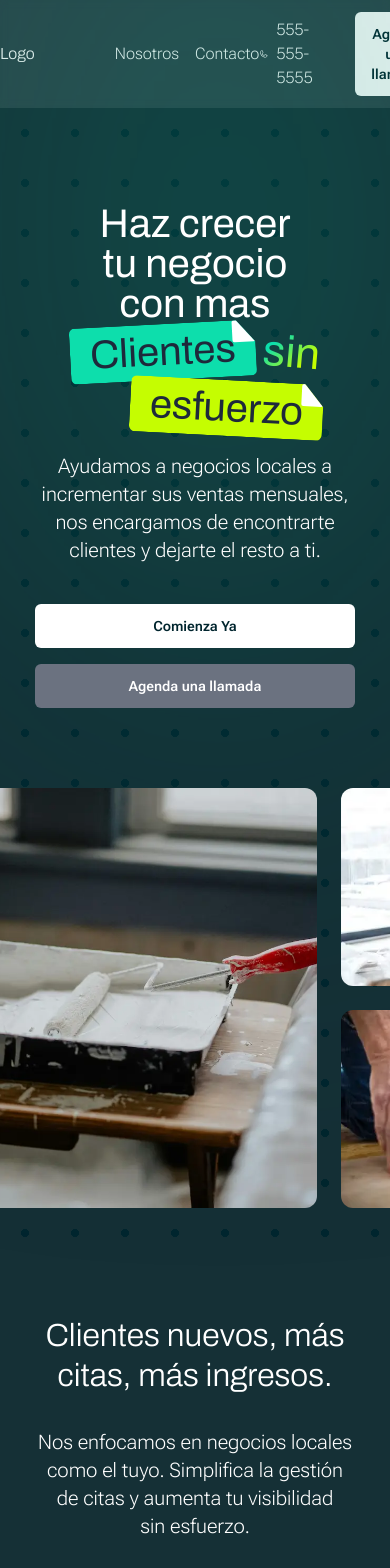
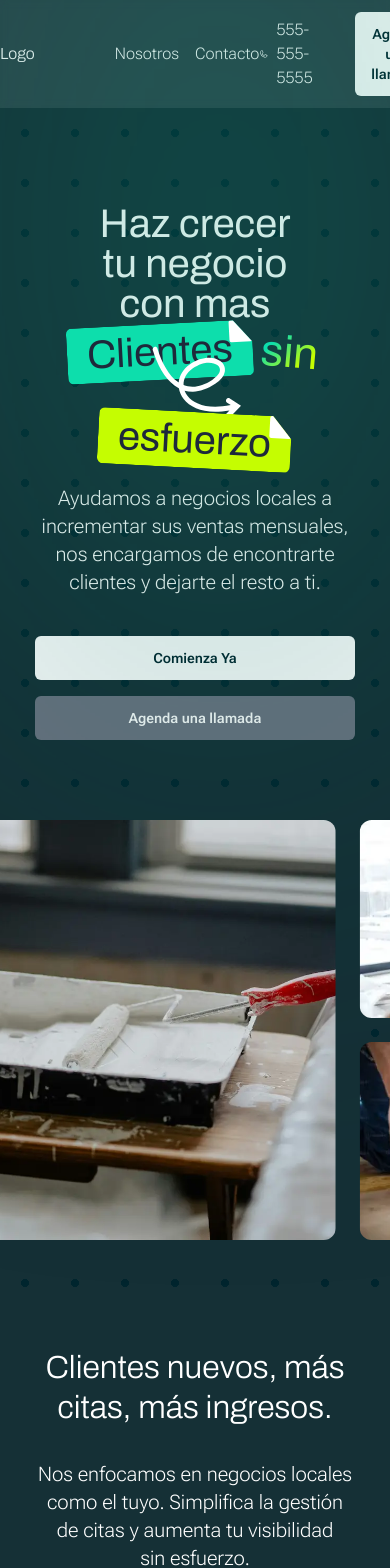
Before and after one commit to jordiparadelo/Japp-Media, a Next.js app: page / in a window 390 px wide. Shown: the top 1568 px of the page. Built offline with nearby package versions, Linux system fonts and the light colour scheme.

Commit message:
Home hero updated

```diff
--- a/package.json
+++ b/package.json
@@ -17,6 +17,7 @@
     "react": "^18",
     "react-dom": "^18",
     "react-hook-form": "^7.53.0",
+    "sass": "^1.79.1",
     "tailwind-merge": "^2.5.2"
   },
   "devDependencies": {
--- a/src/components/sections/Hero.tsx
+++ b/src/components/sections/Hero.tsx
@@ -4,9 +4,11 @@ import { Button, SectionTag } from "@/components/ui";
 import Image from "next/image";
 import InfiniteScroll from "../ui/InfiniteScroll";
 
-import styles from "@/styles/hero.module.css";
+import styles from "@/styles/hero.module.scss";
 import { cn } from "@/libs/utils";
 import { HERO_IMAGES } from "@/data";
+
+import DoodleArrow from '@/assets/icons/doodle-arrow.svg'
 
 function Hero() {
 	return (
@@ -23,7 +25,7 @@ function Hero() {
 								tu negocio con mas
 								<span className={styles["hero_heading-wrap"]}>
 									{" "}
-									<span>
+									<span className={styles["hero_heading-wrap_line"]}>
 										<SectionTag
 											rotation={-3}
 											color='#0DDEAC'
@@ -32,12 +34,16 @@ function Hero() {
 										</SectionTag>{" "}
 										<span>sin</span>
 									</span>{" "}
+									<span className={styles["hero_heading-wrap_line"]}>
+									<DoodleArrow/>
+
 										<SectionTag
 											rotation={3}
 											color='#C5FD01'
 										>
 											esfuerzo
 										</SectionTag>
+									</span>
 								</span>
 							</h1>
 							<p className='text-xl max-w-screen-md mx-auto text-pretty'>
--- a/src/styles/globals.css
+++ b/src/styles/globals.css
@@ -137,7 +137,22 @@
 	/* background-position: 0 0, 10px 10px; */
 }
 
-.bkg-dot-pattern > *{
+.bkg-dot-pattern::before {
+	content: "";
+	position: absolute;
+	top: 10%;
+	transform: translateY(-50%);
+	width: 100%;
+	height: 100%;
+	opacity: 0.6;
+	background-image: radial-gradient(#0ddeac 50%, #00252e 50%);
+	filter: blur(200px);
+	opacity: 0.35;
+	z-index: 0;
+}
+
+.bkg-dot-pattern > *,
+.bkg-grid-pattern > *, {
 	position: relative;
 	z-index: 1;
 }
@@ -148,6 +163,20 @@
 	background-image: linear-gradient(#444cf7 1px, transparent 1px),
 		linear-gradient(to right, #444cf7 1px, #e5e5f7 1px);
 	background-size: 20px 20px;
+}
+
+.bkg-grid-pattern::before {
+	content: "";
+	position: absolute;
+	top: 10%;
+	transform: translateY(-50%);
+	width: 100%;
+	height: 100%;
+	opacity: 0.6;
+	background-image: radial-gradient(#0ddeac 50%, #00252e 50%);
+	filter: blur(200px);
+	opacity: 0.35;
+	z-index: 0;
 }
 
 .drag-none {
--- a/src/styles/hero.module.css
+++ /dev/null
@@ -1,56 +0,0 @@
-.hero {
-    position: relative;
-}
-
-.hero:before {
-    content: "";
-    position: absolute;
-    top: 10%;
-    transform: translateY(-50%);
-    width: 100%;
-    height: 100%;
-    opacity: 0.6;
-    background-image: radial-gradient(#0DDEAC 50%, #00252E 50%);
-    filter: blur(200px);
-    opacity: 0.35;
-    z-index: 0;
-
-}
-
-.hero_heading {
-    display: flex;
-    flex-direction: column;
-    place-items: center;
-    line-height: 1;
-    text-wrap: pretty;
-    font-size: clamp(2.5rem, 5vw,5rem);
-    font-weight: 500;
-    line-height: 1;
-}
-
-.hero_heading-wrap {
-    position: relative;
-    display: flex;
-    flex-direction: column;
-    max-width: 75%;
-    width: 100%;
-}
-
-.hero_heading-wrap > *:nth-child(1) {
-    display: flex;
-    flex-flow: row wrap;
-    place-content: center;
-    place-items: center;
-    row-gap: 1rem;
-    column-gap: 0.5rem;
-}
-.hero_heading-wrap > *:nth-child(1) > *:nth-child(2) {
-    background: linear-gradient(135deg, var(--color-primary) 25%, var(--color-secondary) 75%);
-    -webkit-background-clip: text;
-    -webkit-text-fill-color: transparent;
-    transform: rotate(5deg);
-    font-size: 1.1em;
-}
-.hero_heading-wrap > *:nth-child(2) {
-    align-self: flex-end;
-}
--- /dev/null
+++ b/src/styles/hero.module.scss
@@ -0,0 +1,80 @@
+.hero {
+	position: relative;
+
+	&_heading {
+		display: flex;
+		flex-direction: column;
+		place-items: center;
+		line-height: 1;
+		text-wrap: pretty;
+		font-size: clamp(2.5rem, 5vw, 5rem);
+		font-weight: 500;
+		line-height: 1;
+	}
+
+	&_heading-wrap {
+        place-self: center;
+		position: relative;
+		display: flex;
+		flex-direction: column;
+		max-width: 75%;
+		width: 100%;
+
+		&_line {
+			display: flex;
+			flex-flow: row wrap;
+			place-content: center;
+			place-items: center;
+
+            // First Line
+            &:nth-child(1) {
+                align-self: flex-start;
+                gap: 0.5rem;
+
+                > *:nth-child(2) {
+                    background: linear-gradient(
+                        135deg,
+                        var(--color-primary) 25%,
+                        var(--color-secondary) 75%
+                    );
+                    -webkit-background-clip: text;
+                    -webkit-text-fill-color: transparent;
+                    transform: rotate(5deg);
+                    font-size: 1.1em;
+                }
+            }
+
+            // Second Lines
+            &:nth-child(2) {
+                align-self: flex-end;
+
+                > *:nth-child(1) {
+                    margin-top: -10%;
+                    transform: rotate(12deg);
+                }
+            }
+
+		}
+
+		// > *:nth-child(1) {
+		//     display: flex;
+		//     flex-flow: row wrap;
+		//     place-content: center;
+		//     place-items: center;
+		//     row-gap: 1rem;
+		//     column-gap: 0.5rem;
+
+		//     > *:nth-child(2) {
+		//         background: linear-gradient(135deg, var(--color-primary) 25%, var(--color-secondary) 75%);
+		//         -webkit-background-clip: text;
+		//         -webkit-text-fill-color: transparent;
+		//         transform: rotate(5deg);
+		//         font-size: 1.1em;
+		//     }
+		// }
+
+		> *:nth-child(2) {
+			align-self: flex-end;
+		}
+	}
+}
```
Also changed, not shown: src/assets/icons/doodle-arrow.svg (added), 1 other file (tests, documents, lock files or other folders). Lines whose indentation alone changed are shown as unchanged.
